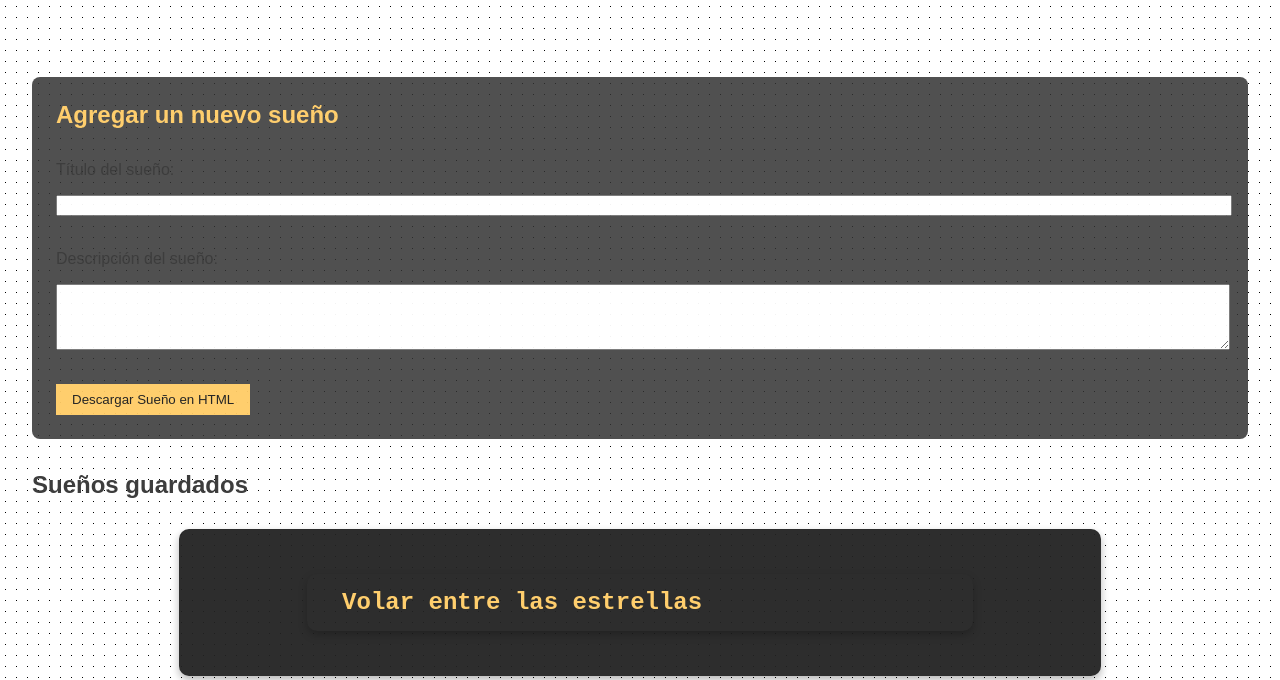
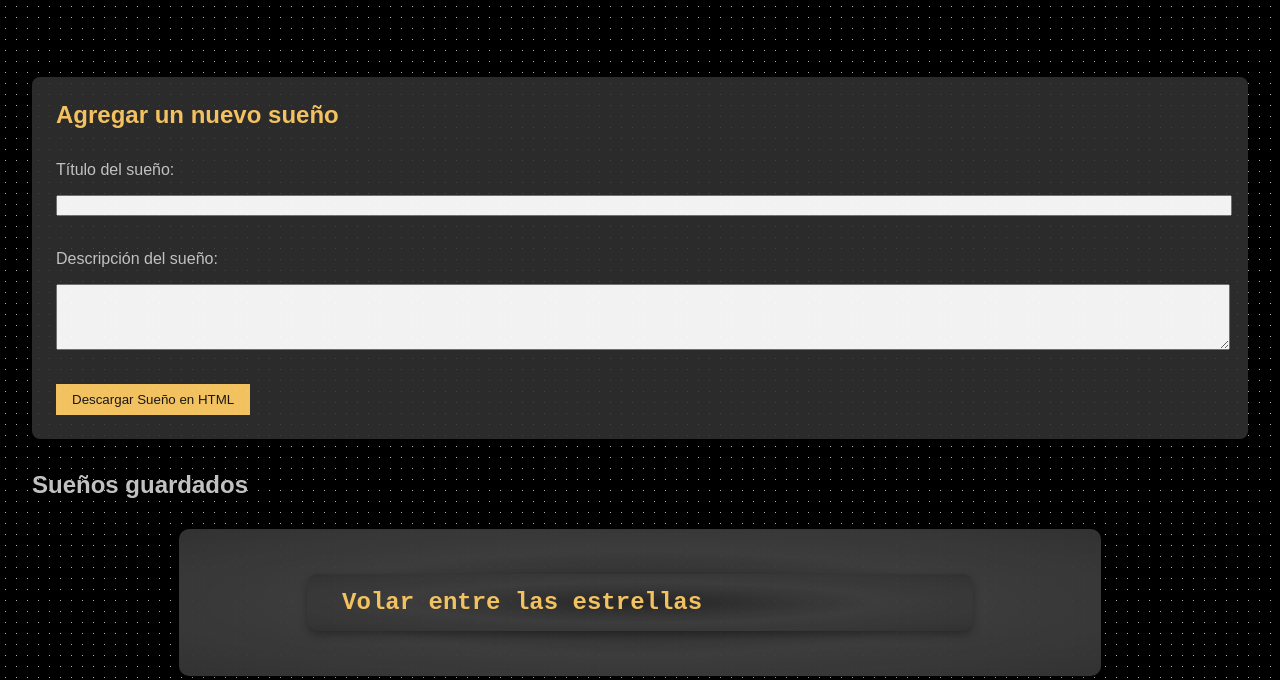
Before and after one commit to meowrhino/somnis, a plain HTML site: page index.html in a window 1280 px wide. Shown: the part 120-800 px from the top of the page. Drawn offline with Linux system fonts and the light colour scheme.

Commit message:
test5!!!

```diff
--- a/index.html
+++ b/index.html
@@ -8,18 +8,18 @@
     <link rel="stylesheet" href="styles.css">
     <style>
         body {
-            background-color: #ffffff;
+            background-color: #000;
             opacity: 0.95;
-            background-image: radial-gradient(#000000 0.55px, #ffffff 0.55px);
+            background-image: radial-gradient(rgba(255, 255, 255, 0.7) 0.55px, #000 0.55px);
             background-size: 11px 11px;
             font-family: Arial, sans-serif;
-            color: #333;
+            color: #ccc;
             position: relative;
         }
 
         /* Estilos para los artículos de sueños */
         article {
-            background-color: #222;
+            background-color: #111;
             padding: 15px 35px;
             margin-bottom: 20px;
             border-radius: 10px;
@@ -27,10 +27,15 @@
             max-width: 70%;
             margin: 30px auto;
             font-family: 'Courier New', Courier, monospace;
-            color: #888888;
+            color: #ddd;
             transition: max-height 0.3s ease;
             overflow: hidden;
             cursor: pointer;
+            background-image: radial-gradient(
+                rgba(255, 255, 255, 0.1),
+                rgba(255, 255, 255, 0.2),
+                rgba(255, 255, 255, 0.15)
+            );
         }
 
         article.collapsed p,
@@ -90,10 +95,10 @@
             const formattedDate = `${year}_${month}_${day}_${hours}_${minutes}`;
 
             const htmlContent = `
-                <article>
-                    <h2>${title}</h2>
-                    <p>${body}</p>
-                </article>`;
+            <article>
+                <h2>${title}</h2>
+                <p>${body}</p>
+            </article>`;
 
             // Create a blob and download it as an HTML file
             const blob = new Blob([htmlContent], { type: 'text/html' });
```
